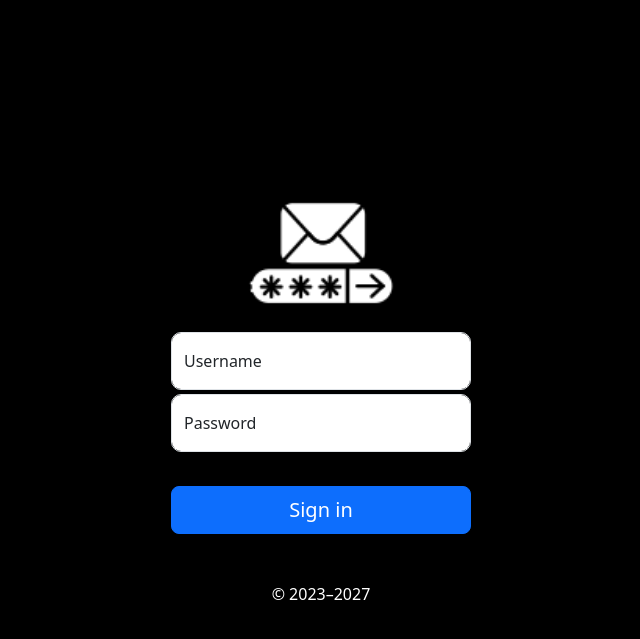
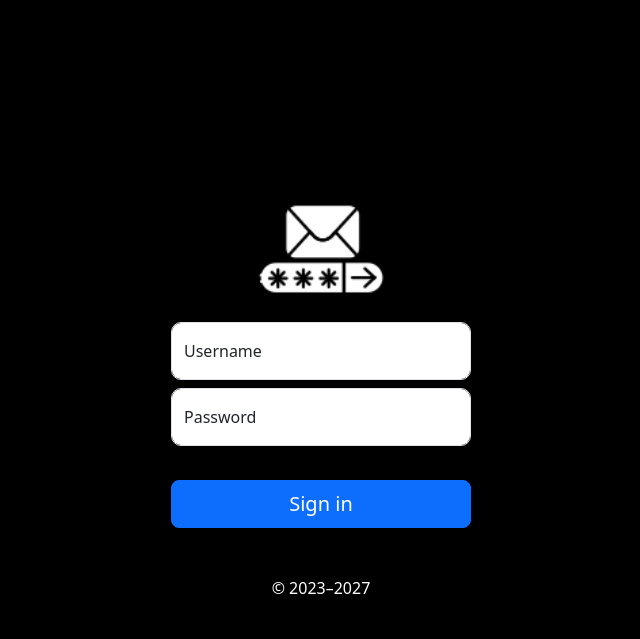
Before and after one commit to saketh3118/CollegeManagement, a Django app: page / in a window 1280 px wide. Shown: the top 639 px of the page, without its empty margins (319-959 px from the left). Run offline with Django 4.2, Linux system fonts and the light colour scheme.

Commit message:
made css changes and home page

```diff
--- a/user/templates/home.html
+++ b/user/templates/home.html
@@ -1,8 +1,9 @@
 {% load static %}
 <head>
+  <meta name="viewport" content="width=device-width, initial-scale=1" />
+
     <link href="https://cdn.jsdelivr.net/npm/bootstrap@5.3.0-alpha1/dist/css/bootstrap.min.css" rel="stylesheet" integrity="sha384-GLhlTQ8iRABdZLl6O3oVMWSktQOp6b7In1Zl3/Jr59b6EGGoI1aFkw7cmDA6j6gD" crossorigin="anonymous">
     <script src="https://cdn.jsdelivr.net/npm/bootstrap@5.3.0-alpha1/dist/js/bootstrap.bundle.min.js" integrity="sha384-w76AqPfDkMBDXo30jS1Sgez6pr3x5MlQ1ZAGC+nuZB+EYdgRZgiwxhTBTkF7CXvN" crossorigin="anonymous"></script>
-  <meta name="viewport" content="width=1300px;, initial-scale=0.7">
     <style>
         .bd-placeholder-img {
           font-size: 1.125rem;
@@ -92,17 +93,17 @@ body {
     <main class="form-signin w-100 m-auto">
       <form action='home' method='POST'>
         {% csrf_token %}
-        <img class="mx-4 py-0" src="{% static '../static/img/login.png' %}" alt="" width="150px" height="">
-        <div class="form-floating my-1">
-          <input type="text" class="form-control" id="floatingInput"  style="border-radius:10px;" name="username" placeholder="Username">
+        <img class="mx-4 py-0" src="{% static '../static/img/login.png' %}" alt="" width="130" height="">
+        <div class="form-floating my-2">
+          <input type="text" class="form-control" style="border-radius:10px;" id="floatingInput" name="username" placeholder="Username">
           <label for="floatingInput">Username</label>
         </div>
         <div class="form-floating">
-          <input type="password" class="form-control" id="floatingPassword"  style="border-radius:10px;" name="password" placeholder="Password">
+          <input type="password" class="form-control" style="border-radius:10px;" id="floatingPassword" name="password" placeholder="Password">
           <label for="floatingPassword">Password</label> </br>
         </div>
         <button class="w-100 btn btn-lg btn-primary" type="submit">Sign in</button>
         <p class="mt-5 mb-3 text-white">&copy; 2023–2027</p>
       </form>
     </main>
-      </body>
+</body>
```
